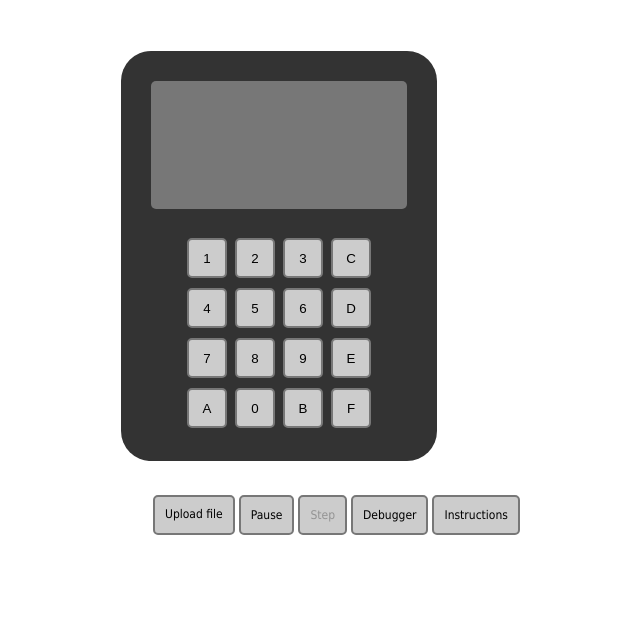
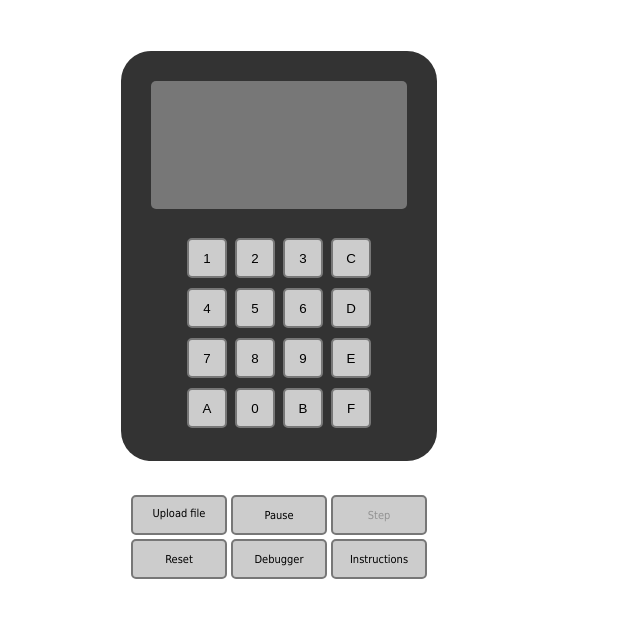
Before and after one commit to Timendus/chip-8, a website built with webpack: page docs/index.html in a window 1280 px wide. Shown: the whole page, without its empty margins (361-1001 px from the left). Built offline with nearby package versions, Linux system fonts and the light colour scheme.

Commit message:
Add reset button

```diff
--- a/docs/index.html
+++ b/docs/index.html
@@ -27,6 +27,7 @@
       </label>
       <button id="play">Pause</button>
       <button id="step" disabled>Step</button>
+      <button id="reset">Reset</button>
       <button id="show_dbg">Debugger</button>
       <button id="show_opc">Instructions</button>
     </section>
--- a/docs/style.css
+++ b/docs/style.css
@@ -1,6 +1,13 @@
 html, body {
   margin: 0;
-  padding: 2vw;
+  padding: 0;
+  width: 100%;
+  min-height: 100%;
+}
+
+body {
+  width: auto;
+  padding: 4vw;
 }
 
 .device {
@@ -45,11 +52,11 @@ canvas {
 }
 
 .controls {
-  width: 256px;
+  max-width: 300px;
   margin: 0 auto;
   padding: 2em;
   display: flex;
-  flex-flow: row nowrap;
+  flex-flow: row wrap;
   justify-content: space-around;
 }
 
@@ -65,14 +72,15 @@ input[type='file'] {
 .controls label, .controls button {
   flex: 1 1 auto;
   box-sizing: border-box;
-  width: 100px;
+  width: 80px;
   height: 40px;
   margin: 2px;
   padding: 10px;
   border: 2px solid #777;
   background-color: #CCC;
   border-radius: 5px;
-  font: 12px Tahoma;
+  font: 11px Tahoma;
+  text-align: center;
   white-space: nowrap;
 }
 
--- a/emulator/index.js
+++ b/emulator/index.js
@@ -7,7 +7,9 @@ const sound  = require('./sound');
 const disasm = require('./disassembler');
 
 let currentState;
+let currentProgram;
 let playing = true;
+
 const debugging = {
   debugger: false,
   opcodes:  false
@@ -33,6 +35,10 @@ document.getElementById('step').addEventListener('click', () => {
        .then(() => dbgr.render(currentState));
 });
 
+document.getElementById('reset').addEventListener('click', () => {
+  startProgram(currentProgram);
+});
+
 document.getElementById('show_dbg').addEventListener('click', () => {
   debugging.debugger = !debugging.debugger;
   if ( currentState )
@@ -52,6 +58,7 @@ document.getElementById('show_opc').addEventListener('click', () => {
 // Load and run program
 
 function startProgram(program) {
+  currentProgram = program;
   currentState = state.new();
   currentState.debugging = debugging;
   font.load(currentState);
```
